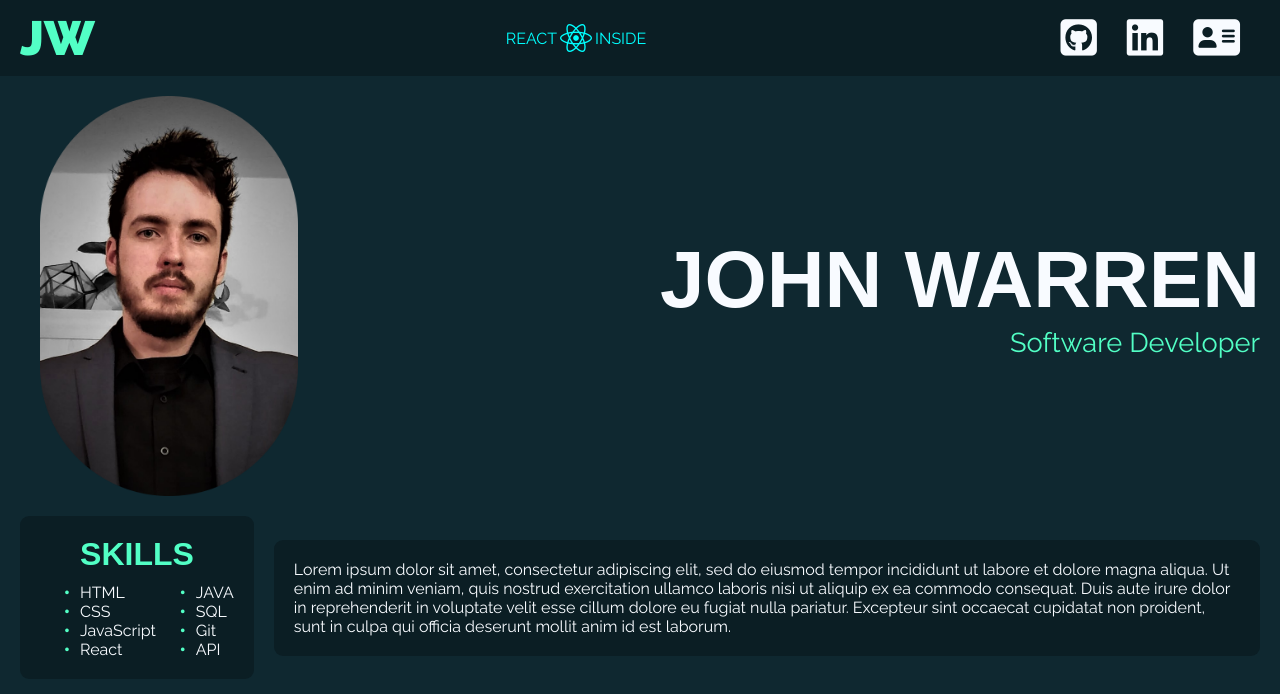
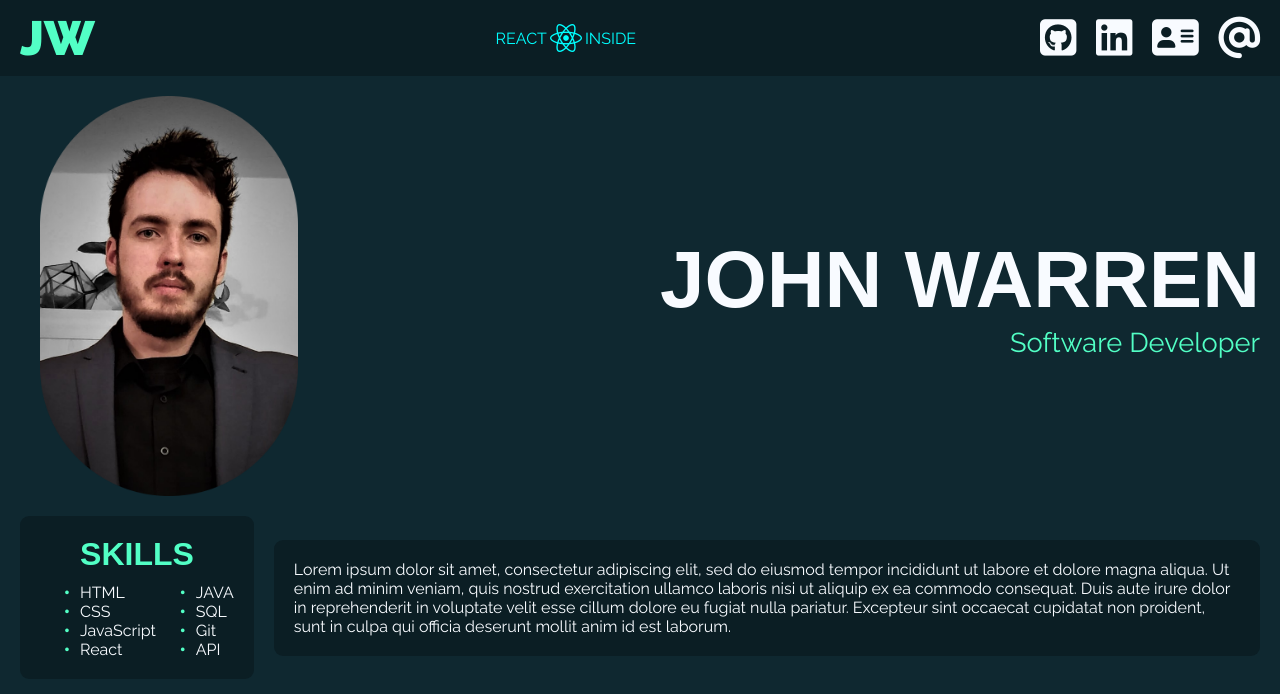
Before and after one commit to johnw-north/react-portfolio, a React (Create React App) app: page / in a window 1280 px wide. Shown: the top 694 px of the page. Built offline with nearby package versions, Linux system fonts and the light colour scheme.

Commit message:
link nav list

```diff
--- a/src/App.css
+++ b/src/App.css
@@ -18,6 +18,7 @@ body {
     align-items: center;
     padding: 10px;
     padding-left: 20px;
+    padding-right: 20px;
 }
 
 .logo {
@@ -41,10 +42,15 @@ body {
     padding-right: 3px;
 }
 
+.header .links {
+   display: flex;
+   width: 220px;
+   justify-content: space-between;
+   align-items: center;
+}
 
 .header .links * {
     font-size: 2.6rem;
-    padding-right: 30px;
 }
 
 .hero {
--- a/src/components/Header.js
+++ b/src/components/Header.js
@@ -10,9 +10,14 @@ function Header() {
           <h1>INSIDE</h1>
         </div>
         <nav className="links" >
-        <i className="fa-brands fa-github-square"></i>
-        <i className="fa-brands fa-linkedin"></i>
+        <a href="https://github.com/johnw-north">
+          <i className="fa-brands fa-github-square"></i>
+        </a>
+        <a href="https://linkedin.com/in/john-warren-north">
+          <i className="fa-brands fa-linkedin"></i>
+        </a>
         <i class="fa-solid fa-address-card"></i>
+        <i className="fa-solid fa-at"></i>
         </nav>
       </div>
     );
```
